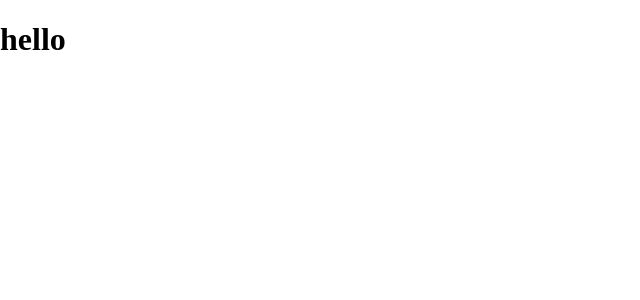
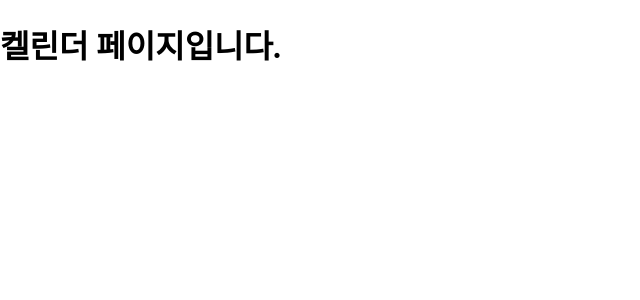
Before and after one commit to up456/todo-coin, a React (Create React App) app: page /calendar in a window 1280 px wide. Shown: the top 300 px of the page, without its empty margins (0-640 px from the left). Built offline with nearby package versions, Linux system fonts and the light colour scheme.

Commit message:
page 생성: home, calendar, my

```diff
--- a/package.json
+++ b/package.json
@@ -12,6 +12,7 @@
     "@types/react-dom": "^18.0.0",
     "react": "^18.1.0",
     "react-dom": "^18.1.0",
+    "react-router-dom": "6",
     "react-scripts": "5.0.1",
     "typescript": "^4.4.2",
     "web-vitals": "^2.1.0"
--- a/src/App.tsx
+++ b/src/App.tsx
@@ -1,8 +1,21 @@
 import React from 'react';
 import styles from './app.module.css';
 
+import { BrowserRouter, Routes, Route } from 'react-router-dom';
+import HomePage from './page/home_page/home_page';
+import CalendarPage from './page/calendar_page/calendar_page';
+import MyPage from './page/my_page/my_page';
+
 function App() {
-  return <h1>hello</h1>;
+  return (
+    <BrowserRouter>
+      <Routes>
+        <Route path="/" element={<HomePage />} />
+        <Route path="/calendar" element={<CalendarPage />} />
+        <Route path="/my" element={<MyPage />} />
+      </Routes>
+    </BrowserRouter>
+  );
 }
 
 export default App;
--- /dev/null
+++ b/src/page/calendar_page/calendar_page.tsx
@@ -0,0 +1,6 @@
+import styles from './calendar_page.module.css';
+import React from 'react';
+
+const CalendarPage = () => <h1>켈린더 페이지입니다.</h1>;
+
+export default CalendarPage;
--- /dev/null
+++ b/src/page/home_page/home_page.tsx
@@ -0,0 +1,6 @@
+import styles from './home_page.module.css';
+import React from 'react';
+
+const HomePage = () => <h1>홈 페이지입니다.</h1>;
+
+export default HomePage;
--- /dev/null
+++ b/src/page/my_page/my_page.tsx
@@ -0,0 +1,6 @@
+import styles from './my_page.module.css';
+import React from 'react';
+
+const MyPage = () => <h1>마이 페이지입니다.</h1>;
+
+export default MyPage;
```
Also changed, not shown: src/page/calendar_page/calendar_page.module.css (added), src/page/home_page/home_page.module.css (added), src/page/my_page/my_page.module.css (added), 1 other file (tests, documents, lock files or other folders).
